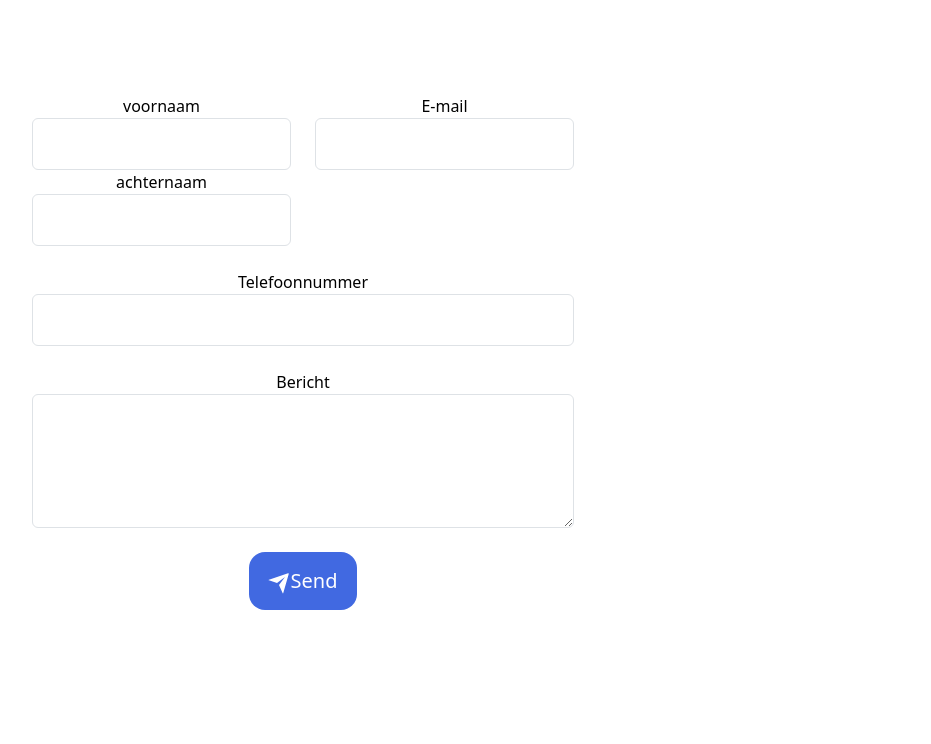
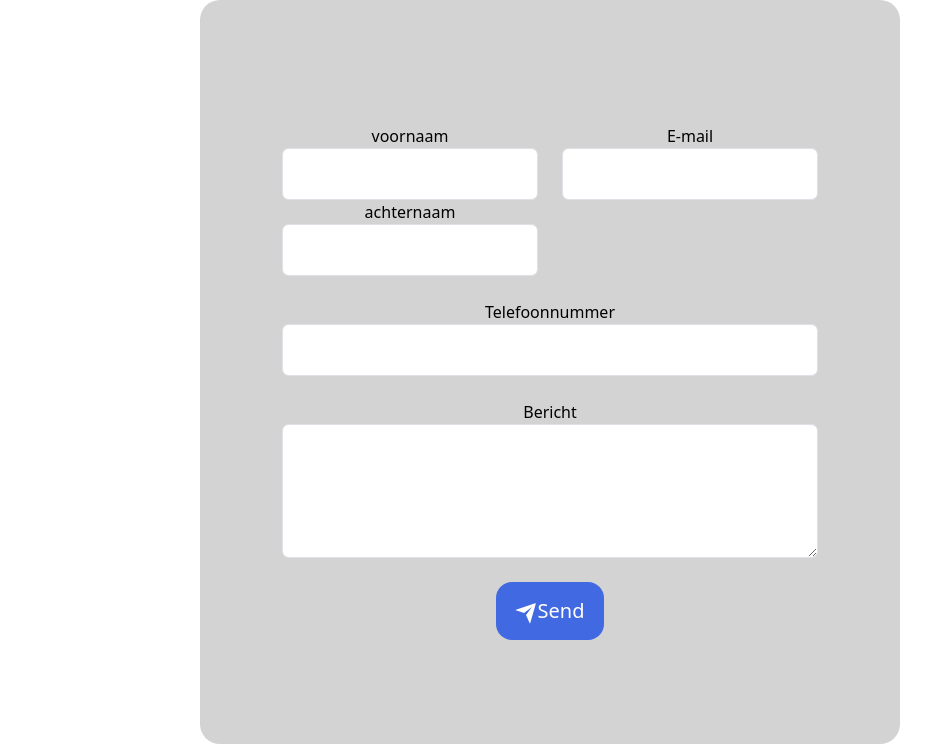
Before and after one commit to horizoncollege/project-2-verdieping-scrum-codeverse, a PHP site: page /contact.php in a window 1280 px wide. Shown: the part 56-800 px from the top of the page, without its empty margins (90-1021 px from the left). Run offline with PHP 8.4, Linux system fonts and the light colour scheme.

Commit message:
Update contact.php

```diff
--- a/contact.php
+++ b/contact.php
@@ -2,13 +2,15 @@
 <html lang="en">
 <head>
     <title>contact</title>
-    <link href="style.css" rel="stylesheet">
+    <link rel="stylesheet" href="style.css">
     <link href="https://cdn.jsdelivr.net/npm/bootstrap@5.3.0-alpha2/dist/css/bootstrap.min.css" rel="stylesheet" integrity="sha384-aFq/bzH65dt+w6FI2ooMVUpc+21e0SRygnTpmBvdBgSdnuTN7QbdgL+OapgHtvPp" crossorigin="anonymous">
+  </head>
 </head>
 <body>
 <?php include('nav.php'); ?>
     <!-- het contactformulier -->
     <div class="contactbody">
+    <div id="contactformulier" class="formulier d-flex justify-content-center">
             <div class="container" style="margin-bottom: 50px; margin-top: 30px">
                 <section class="mb-4">
                     <div class="row">
@@ -86,7 +88,7 @@
                 </section>
             </div>
         </div>
-        <script src="https://cdn.jsdelivr.net/npm/@popperjs/core@2.11.6/dist/umd/popper.min.js" integrity="sha384-oBqDVmMz9ATKxIep9tiCxS/Z9fNfEXiDAYTujMAeBAsjFuCZSmKbSSUnQlmh/jp3" crossorigin="anonymous"></script>
-    <script src="https://cdn.jsdelivr.net/npm/bootstrap@5.3.0-alpha2/dist/js/bootstrap.bundle.min.js" integrity="sha384-qKXV1j0HvMUeCBQ+QVp7JcfGl760yU08IQ+GpUo5hlbpg51QRiuqHAJz8+BrxE/N" crossorigin="anonymous"></script>
+    </div>
+        <script src="https://cdn.jsdelivr.net/npm/bootstrap@5.3.0-alpha2/dist/js/bootstrap.bundle.min.js" integrity="sha384-qKXV1j0HvMUeCBQ+QVp7JcfGl760yU08IQ+GpUo5hlbpg51QRiuqHAJz8+BrxE/N" crossorigin="anonymous"></script>
 </body>
 </html>
```
